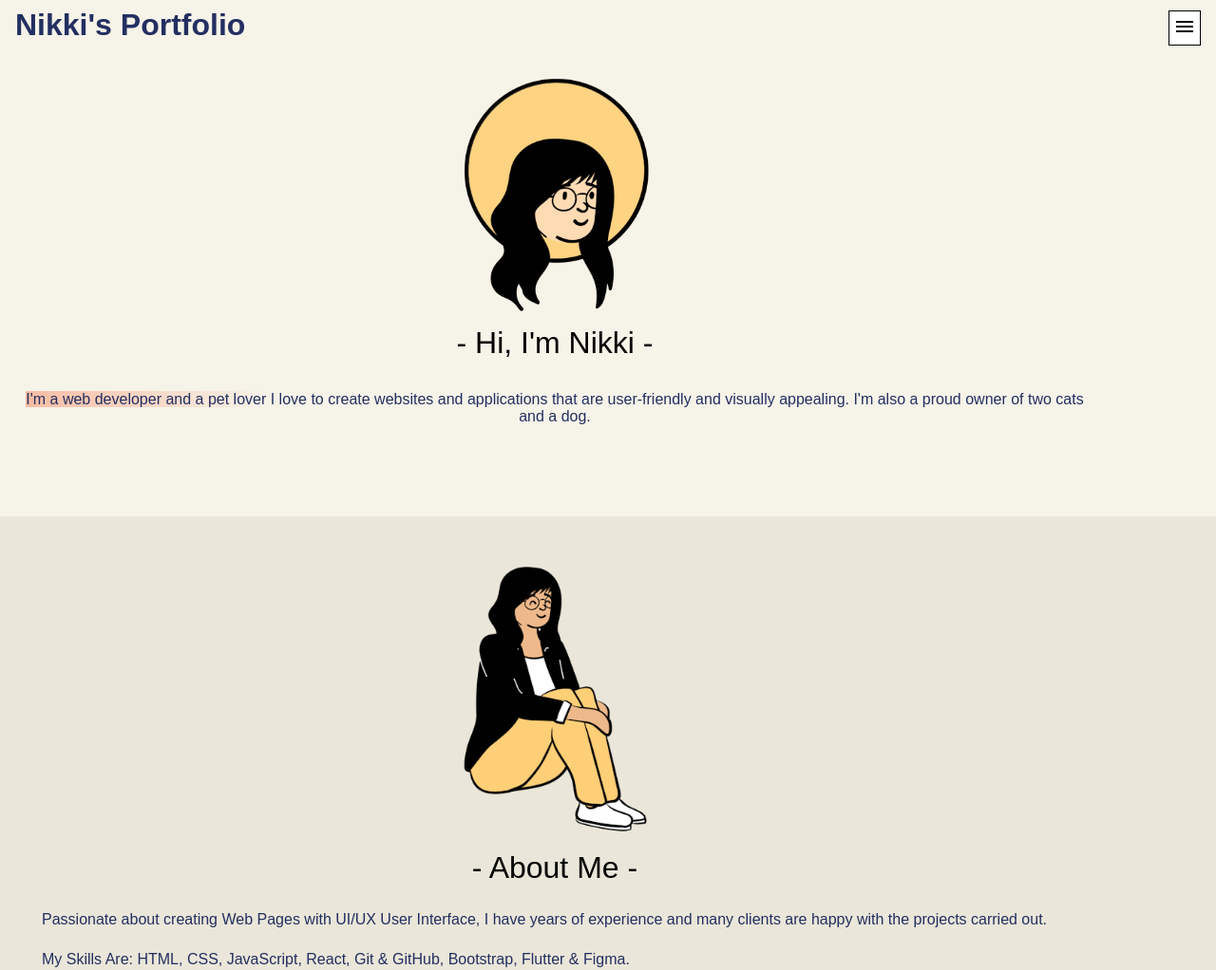
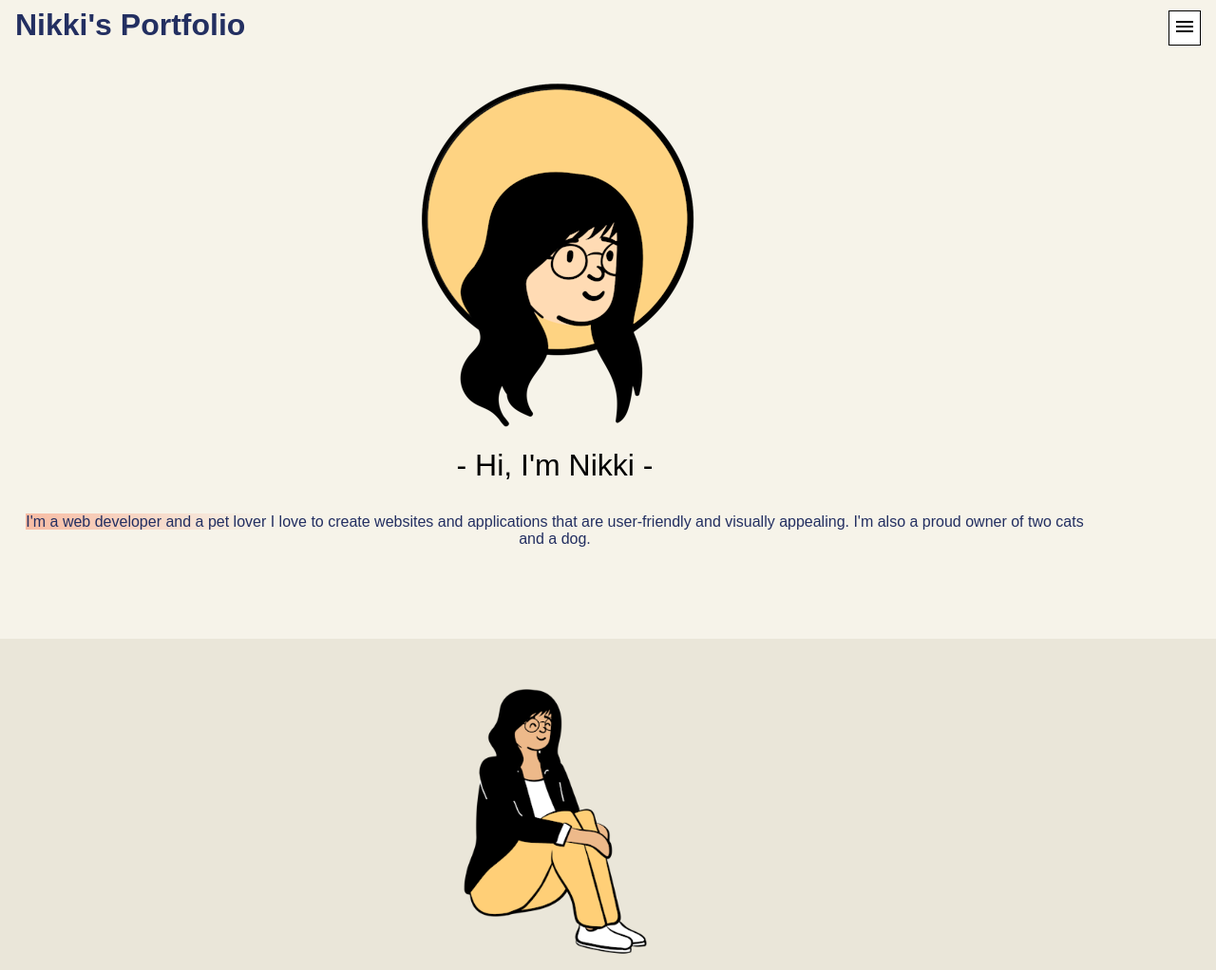
Before and after one commit to nikki0709/SI539_final_project, a plain HTML site: page index.html in a window 1280 px wide. Shown: the top 1022 px of the page at 95% size. Drawn offline with nearby package versions, Linux system fonts and the light colour scheme; a web font is replaced by a local one.

Commit message:
Add files via upload

```diff
--- a/css/style.css
+++ b/css/style.css
@@ -195,7 +195,7 @@ a:hover {
     position: relative;
     justify-self: center;
     /* margin-block: 2.5rem 4.5rem; */
-    width: 220px;
+    /* width: 220px; */
 }
 
 .description {
```
